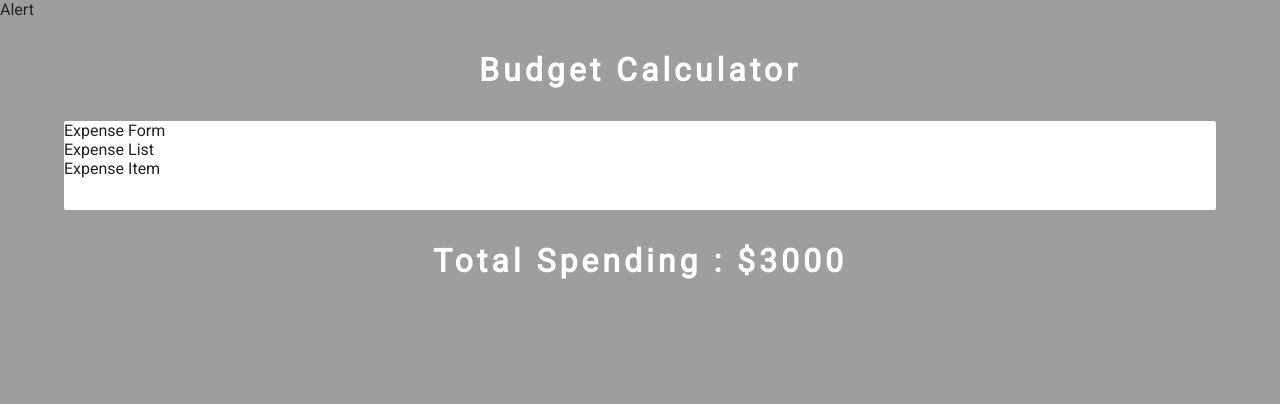
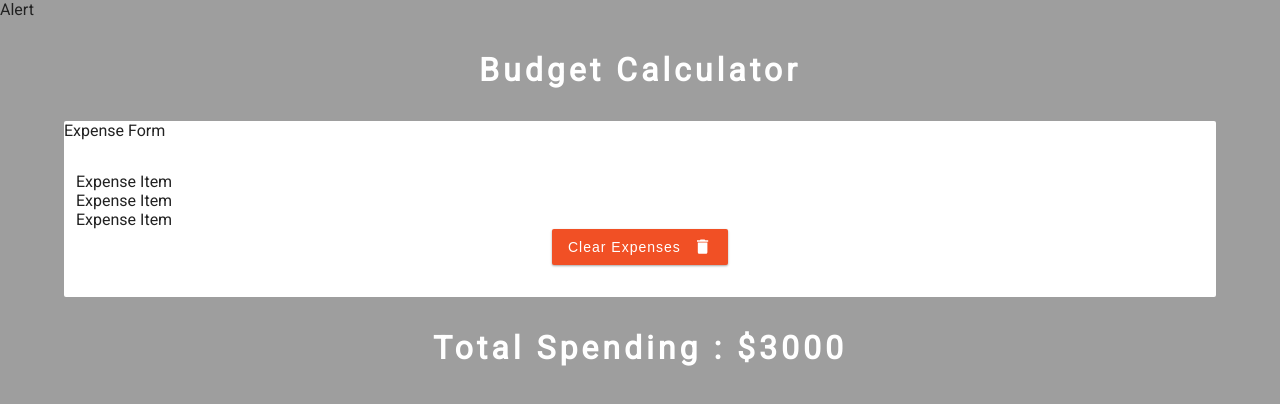
Before and after one commit to amirhosseinNouri/budget_calculator, a React (Create React App) app: page / in a window 1280 px wide. Shown: the top 404 px of the page. Built offline with nearby package versions, Linux system fonts and the light colour scheme.

Commit message:
ExpenseList component done

```diff
--- a/src/App.css
+++ b/src/App.css
@@ -35,3 +35,36 @@ h1 {
   padding-bottom: 2rem;
   border-radius: 2px;
 }
+.list {
+  margin: 2rem 0.75rem 0 0.75rem;
+  list-style-type: none;
+  border: none;
+}
+.btn {
+  text-decoration: none;
+  color: var(--mainWhite);
+  background-color: var(--primaryColor);
+  text-align: center;
+  letter-spacing: 1px;
+  font-size: 14px;
+  outline: none;
+  border: none;
+  border-radius: 2px;
+  height: 36px;
+  line-height: 36px;
+  padding: 0 16px;
+  text-transform: capitalize;
+  margin: 0 auto;
+  cursor: pointer;
+  box-shadow: 0 1px 3px rgba(0, 0, 0, 0.12), 0 1px 2px rgba(0, 0, 0, 0.24);
+  transition: all 0.2s linear;
+  display: flex;
+  align-items: center;
+}
+.btn:hover {
+  box-shadow: 0 4px 28px rgba(0, 0, 0, 0.25), 0 10px 10px rgba(0, 0, 0, 0.22);
+}
+.btn-icon {
+  font-size: 1.2rem;
+  margin-left: 0.75rem;
+}
--- a/src/components/ExpenseList.js
+++ b/src/components/ExpenseList.js
@@ -1,12 +1,19 @@
 import React from 'react'
 import ExpenseItem from './ExpenseItem'
+import {MdDelete} from 'react-icons/md'
 
-export const ExpenseList = () => {
+export const ExpenseList = ({expenses}) => {
+
     return (
-        <div>
-            Expense List
-            <ExpenseItem></ExpenseItem>
-        </div>
+        <>
+            <ul className="list">
+                {expenses.map((expense) =>{
+                    return <ExpenseItem key={expense.id} expense={expense}></ExpenseItem>
+                })}
+            </ul>
+            {expenses.length > 0 && <button className="btn" >Clear Expenses
+            <MdDelete className="btn-icon"></MdDelete></button>}
+        </>
     )
 }
 
```
Also changed, not shown: 1 other file (tests, documents, lock files or other folders).
